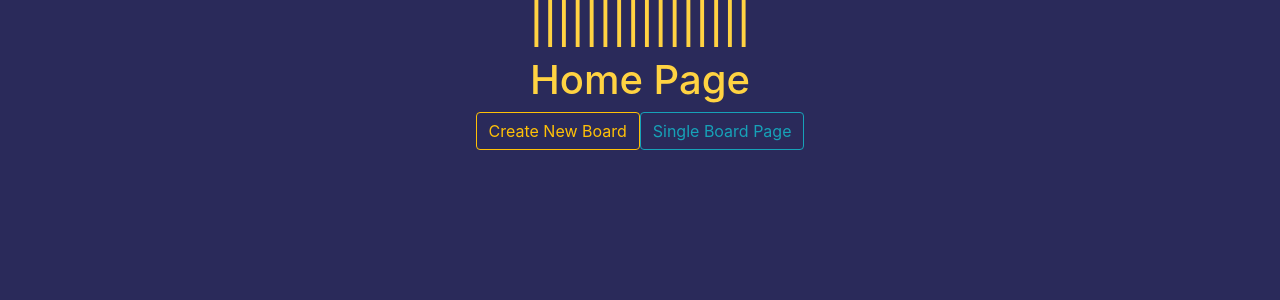
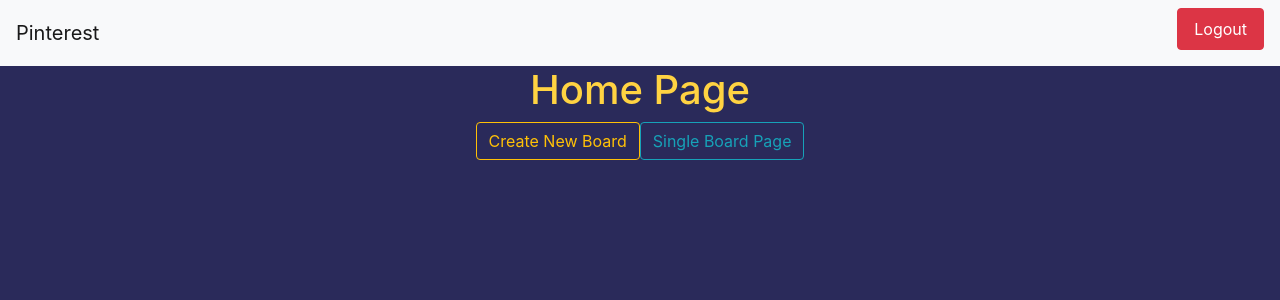
Before and after one commit to ivannio/pinterest-routing, a React (Create React App) app: page / in a window 1280 px wide. Shown: the top 300 px of the page. Built offline with nearby package versions, Linux system fonts and the light colour scheme; no server answers; sample sign-in values are in the browser's storage.

Commit message:
navbar complete

```diff
--- a/package.json
+++ b/package.json
@@ -10,6 +10,7 @@
     "bootstrap": "^4.4.1",
     "firebase": "^7.6.1",
     "node-sass": "^4.13.0",
+    "prop-types": "^15.7.2",
     "react": "^16.12.0",
     "react-dom": "^16.12.0",
     "react-router-dom": "^5.1.2",
--- a/src/components/shared/MyNavBar/MyNavBar.js
+++ b/src/components/shared/MyNavBar/MyNavBar.js
@@ -1,13 +1,36 @@
 import React from 'react';
+import PropTypes from 'prop-types';
+import firebase from 'firebase/app';
+import 'firebase/auth';
 
-class MyNavBar extends React.Component {
+class MyNavbar extends React.Component {
+  static propTypes = {
+    authed: PropTypes.bool,
+  }
+
+  logMeOut = (e) => {
+    e.preventDefault();
+    firebase.auth().signOut();
+  }
+
   render() {
+    const { authed } = this.props;
     return (
-      <div className="MyNavBar">
-        <h1>||||||||||||||||</h1>
+      <div className="MyNavbar">
+        <nav className="navbar navbar-expand-lg navbar-light bg-light">
+          <a className="navbar-brand" href="/">Pinterest</a>
+          <button className="navbar-toggler" type="button" data-toggle="collapse" data-target="#navbarSupportedContent" aria-controls="navbarSupportedContent" aria-expanded="false" aria-label="Toggle navigation">
+            <span className="navbar-toggler-icon"></span>
+          </button>
+          <div className="collapse navbar-collapse" id="navbarSupportedContent">
+            <ul className="navbar-nav mr-auto mt-2 mt-lg-0"></ul>
+            <div className="my-2 mt-lg-0">
+              {authed && (<button className="nav-link btn btn-danger" onClick={this.logMeOut}>Logout</button>)}
+            </div>
+          </div>
+        </nav>
       </div>
     );
   }
 }
-
-export default MyNavBar;
+export default MyNavbar;
```
